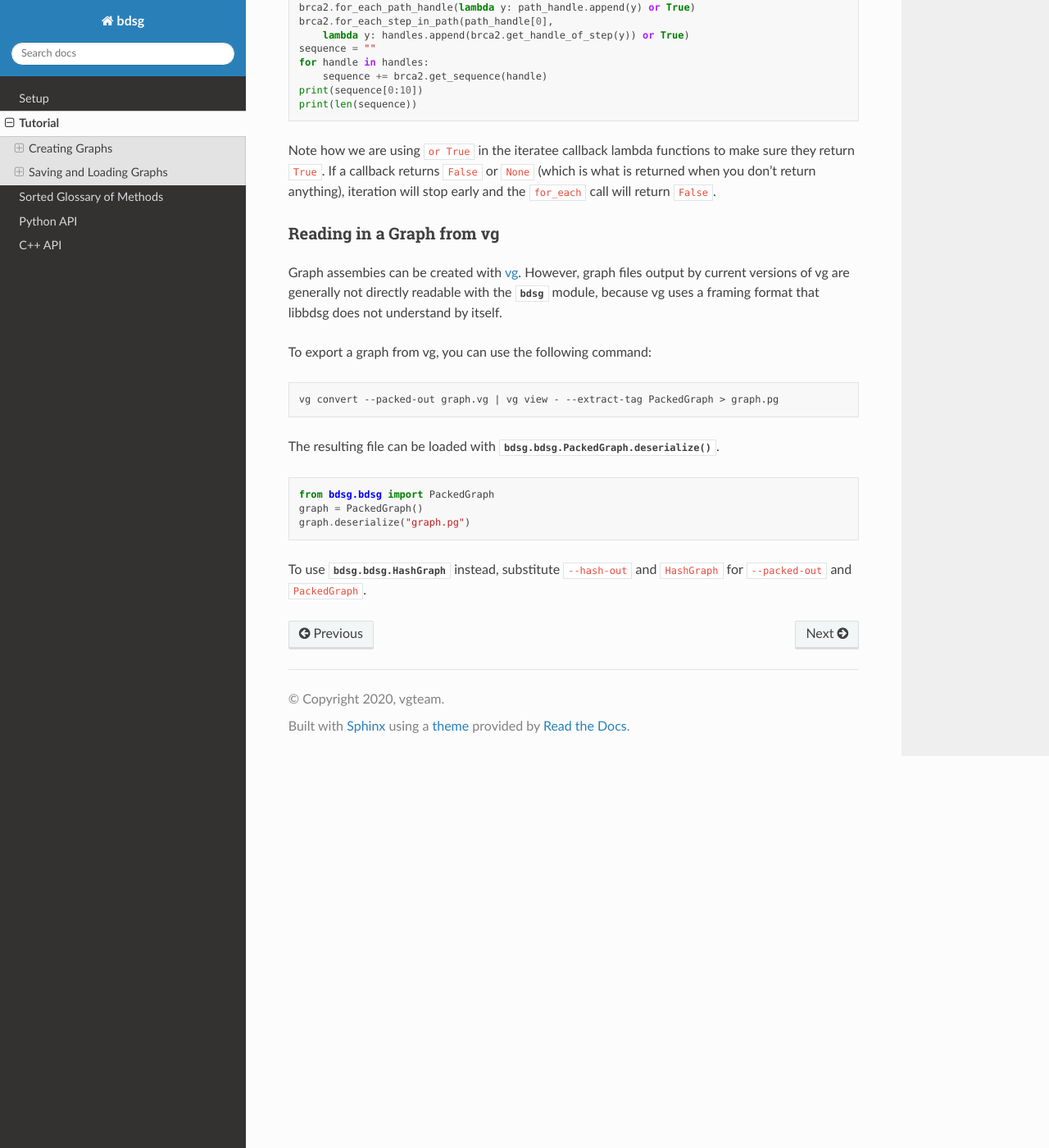
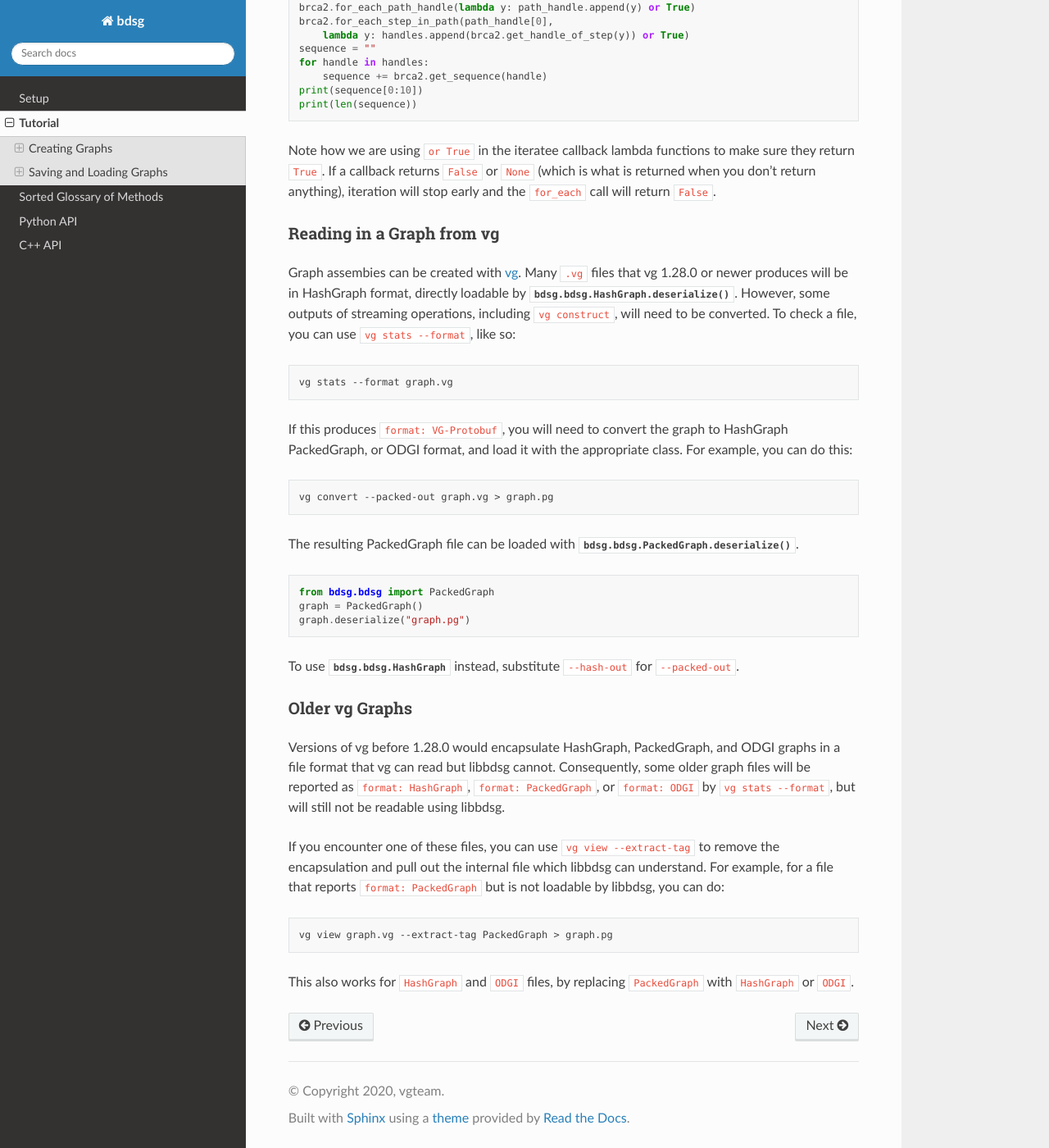
Before and after one commit to vgteam/libbdsg, a Sphinx documentation site: the page built from bdsg/docs/rst/tutorial.rst, in a window 1280 px wide and 1400 px high, scrolled down 4568 px. Shown: the whole window at 82% size. Built offline with Sphinx 7.4.7 and the Read the Docs theme 2.0.0, drawn with Linux system fonts in a browser that asks for light colours.

Commit message:
Account for vg 1.28.0 output format changes in tutorial

```diff
--- a/bdsg/docs/rst/tutorial.rst
+++ b/bdsg/docs/rst/tutorial.rst
@@ -244,15 +244,19 @@ Note how we are using ``or True`` in the iteratee callback lambda functions to m
 Reading in a Graph from vg
 ==========================
 
-Graph assembies can be created with `vg <https://github.com/vgteam/vg>`_. However, graph files output by current versions of vg are generally not directly readable with the :mod:`bdsg` module, because vg uses a framing format that libbdsg does not understand by itself.
-
-To export a graph from vg, you can use the following command:
+Graph assembies can be created with `vg <https://github.com/vgteam/vg>`_. Many ``.vg`` files that vg 1.28.0 or newer produces will be in HashGraph format, directly loadable by :func:`bdsg.bdsg.HashGraph.deserialize`. However, some outputs of streaming operations, including ``vg construct``, will need to be converted. To check a file, you can use ``vg stats --format``, like so:
 
 .. code-block:: bash
 
-    vg convert --packed-out graph.vg | vg view - --extract-tag PackedGraph > graph.pg
+    vg stats --format graph.vg
 
-The resulting file can be loaded with :func:`bdsg.bdsg.PackedGraph.deserialize`.
+If this produces ``format: VG-Protobuf``, you will need to convert the graph to HashGraph PackedGraph, or ODGI format, and load it with the appropriate class. For example, you can do this:
+
+.. code-block:: bash
+
+    vg convert --packed-out graph.vg > graph.pg
+
+The resulting PackedGraph file can be loaded with :func:`bdsg.bdsg.PackedGraph.deserialize`.
 
 .. testcode::
 
@@ -260,4 +264,17 @@ The resulting file can be loaded with :func:`bdsg.bdsg.PackedGraph.deserialize`.
     graph = PackedGraph()
     graph.deserialize("graph.pg")
 
-To use :class:`bdsg.bdsg.HashGraph` instead, substitute ``--hash-out`` and ``HashGraph`` for ``--packed-out`` and ``PackedGraph``.
+To use :class:`bdsg.bdsg.HashGraph` instead, substitute ``--hash-out`` for ``--packed-out``.
+
+Older vg Graphs
+===============
+
+Versions of vg before 1.28.0 would encapsulate HashGraph, PackedGraph, and ODGI graphs in a file format that vg can read but libbdsg cannot. Consequently, some older graph files will be reported as ``format: HashGraph``, ``format: PackedGraph``, or ``format: ODGI`` by ``vg stats --format``, but will still not be readable using libbdsg.
+
+If you encounter one of these files, you can use ``vg view --extract-tag`` to remove the encapsulation and pull out the internal file which libbdsg can understand. For example, for a file that reports ``format: PackedGraph`` but is not loadable by libbdsg, you can do:
+
+.. code-block:: bash
+
+    vg view graph.vg --extract-tag PackedGraph > graph.pg
+
+This also works for ``HashGraph`` and ``ODGI`` files, by replacing ``PackedGraph`` with ``HashGraph`` or ``ODGI``.
```
